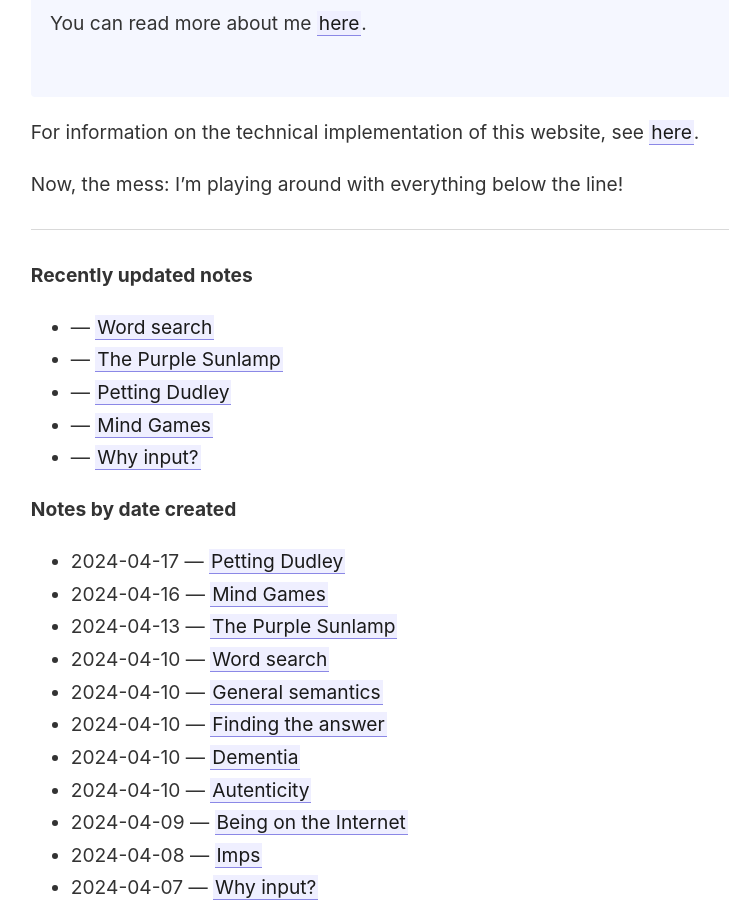
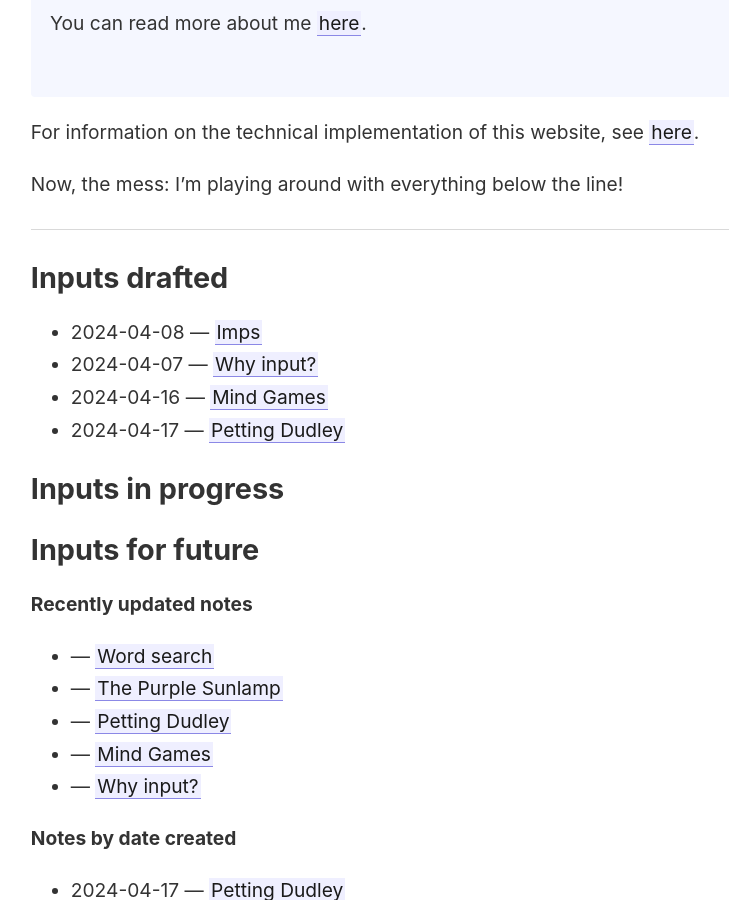
Before and after one commit to agiovine/agiovine.github.io, a Jekyll site: the page built from _pages/index.md, in a window 1280 px wide and 900 px high, scrolled down 448 px. Shown: the whole window, without its empty margins (46-775 px from the left). Built offline with Jekyll 4.4.1, drawn with Linux system fonts in a browser that asks for light colours.

Commit message:
Add files via upload

```diff
--- a/_pages/index.md
+++ b/_pages/index.md
@@ -26,6 +26,21 @@
 ---
 
 <!-- TESTING -->
+
+## Inputs drafted
+
+<ul>
+  {% assign inputs_drafted = site.notes | where_exp:"note", "note.status contains 'drafted'" %}
+  {% for note in inputs_drafted %}
+	<li>
+      {{ note.datefirstcreated }} — <a class="internal-link" href="{{ site.baseurl }}{{ note.url }}">{{ note.title }}</a>
+    </li>
+  {% endfor %}
+</ul>
+
+## Inputs in progress
+## Inputs for future
+
 
 <strong>Recently updated notes</strong>
 
```
